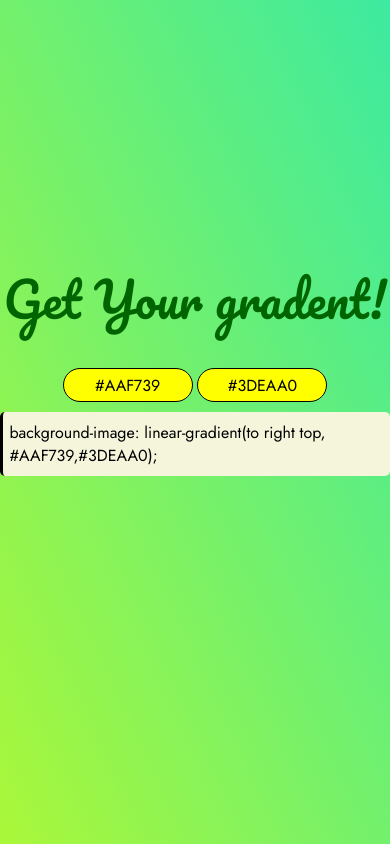
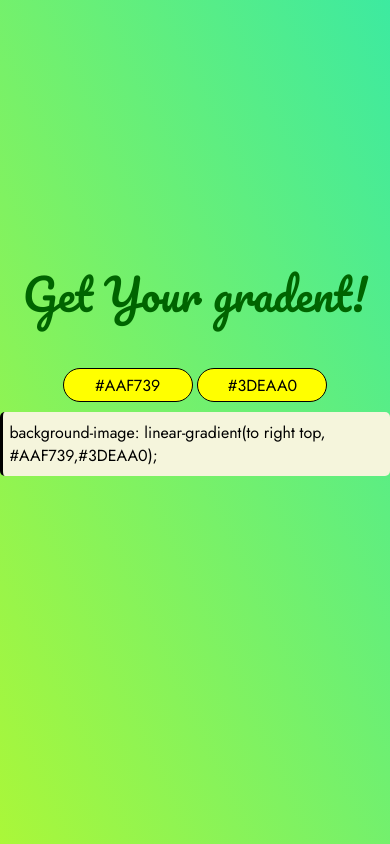
Before and after one commit to Sandeepbm886/ColorGradient, a plain HTML site: page index.html in a window 390 px wide. Drawn offline with Linux system fonts and the light colour scheme; a web font is replaced by a local one.

Commit message:
minor changes

```diff
--- a/index.html
+++ b/index.html
@@ -75,7 +75,7 @@
         }
         @media(max-width:1020px){
             h1{
-                font-size: 3rem;
+                font-size: 2.7rem;
                 top: -7rem;
             }
         }
```
